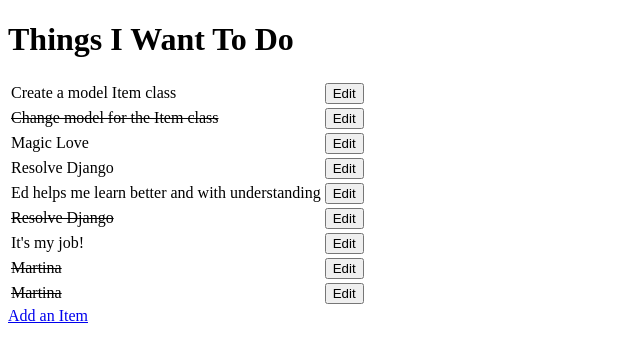
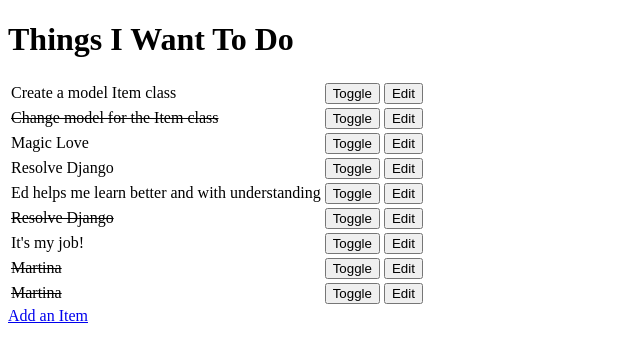
Before and after one commit to totalnoMartina/django-practice, a Django app: page / in a window 1280 px wide. Shown: the top 362 px of the page, without its empty margins (0-640 px from the left). Run offline with Django 4.2, Linux system fonts and the light colour scheme; data comes from the database, SQL or seed files in the repository; both versions use the stored data as it was after the commit.

Commit message:
Add toggle, using done_status instead item.done

```diff
--- a/myproject/urls.py
+++ b/myproject/urls.py
@@ -22,5 +22,6 @@ urlpatterns = [
     path('admin/', admin.site.urls),
     path('', views.get_todo_list, name='get_todo_list'),
     path('add/', views.add_item, name='add'),
-    path('edit/<item_id>', views.edit_item, name='edit')
+    path('edit/<item_id>', views.edit_item, name='edit'),
+    path('toggle/<item_id>', views.toggle_item, name='toggle')
 ]
--- a/todo/templates/todo/todo_list.html
+++ b/todo/templates/todo/todo_list.html
@@ -21,6 +21,11 @@
             <td>{{ item.name }}</td>
             {% endif %}
             <td>
+                <a href="/toggle/{{ item.id }}">
+                    <button>Toggle</button>
+                </a>
+            </td>
+            <td>
                 <a href="/edit/{{ item.id }}">
                     <button>Edit</button>
                 </a>
--- a/todo/views.py
+++ b/todo/views.py
@@ -40,3 +40,10 @@ def edit_item(request, item_id):
         'form': form
     }
     return render(request, 'todo/edit_item.html', context)
+
+
+def toggle_item(request, item_id):
+    item = get_object_or_404(Item, id=item_id)
+    item.done_status = not item.done_status
+    item.save()
+    return redirect('get_todo_list')
```
Also changed, not shown: db.sqlite3.
